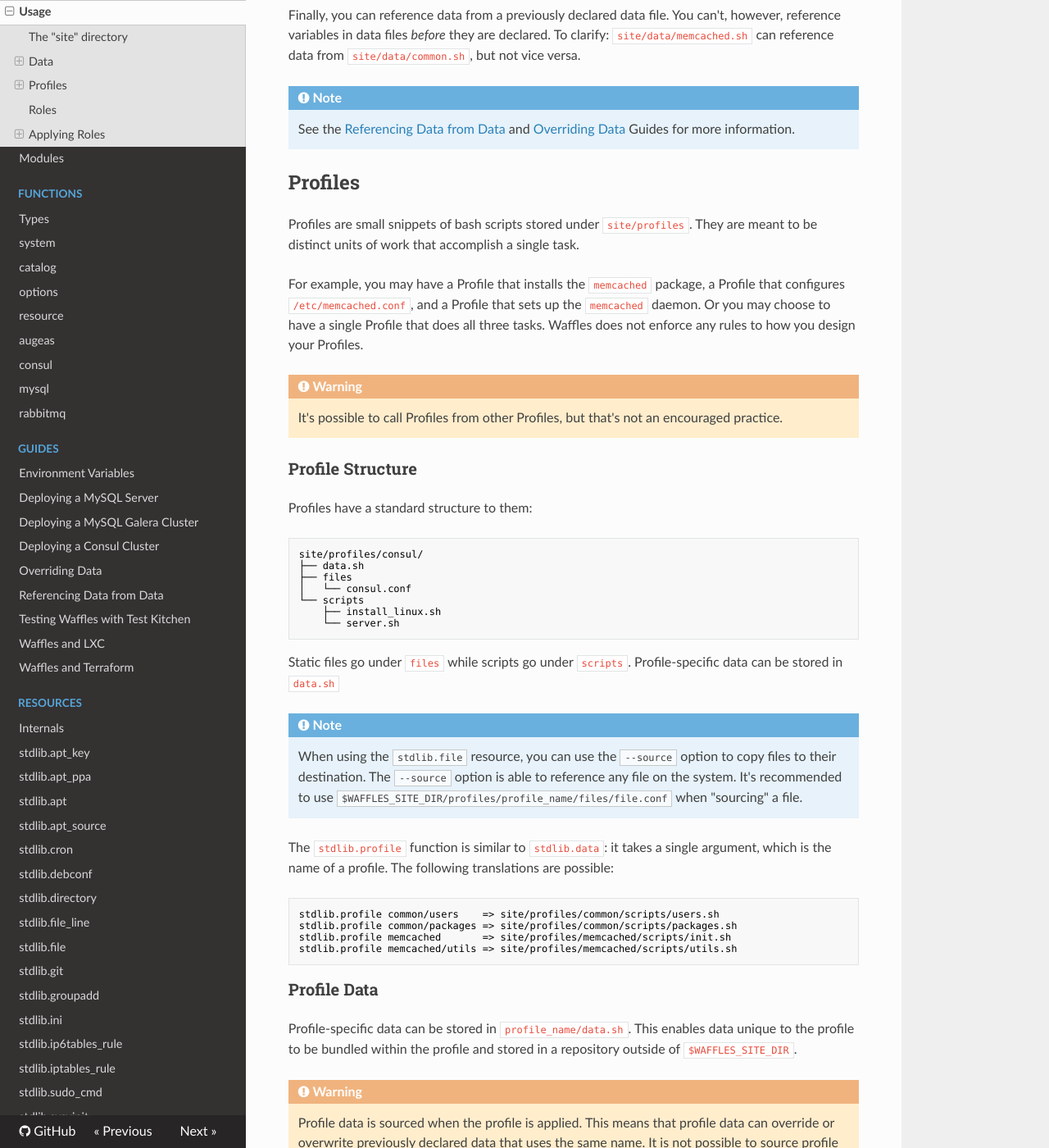
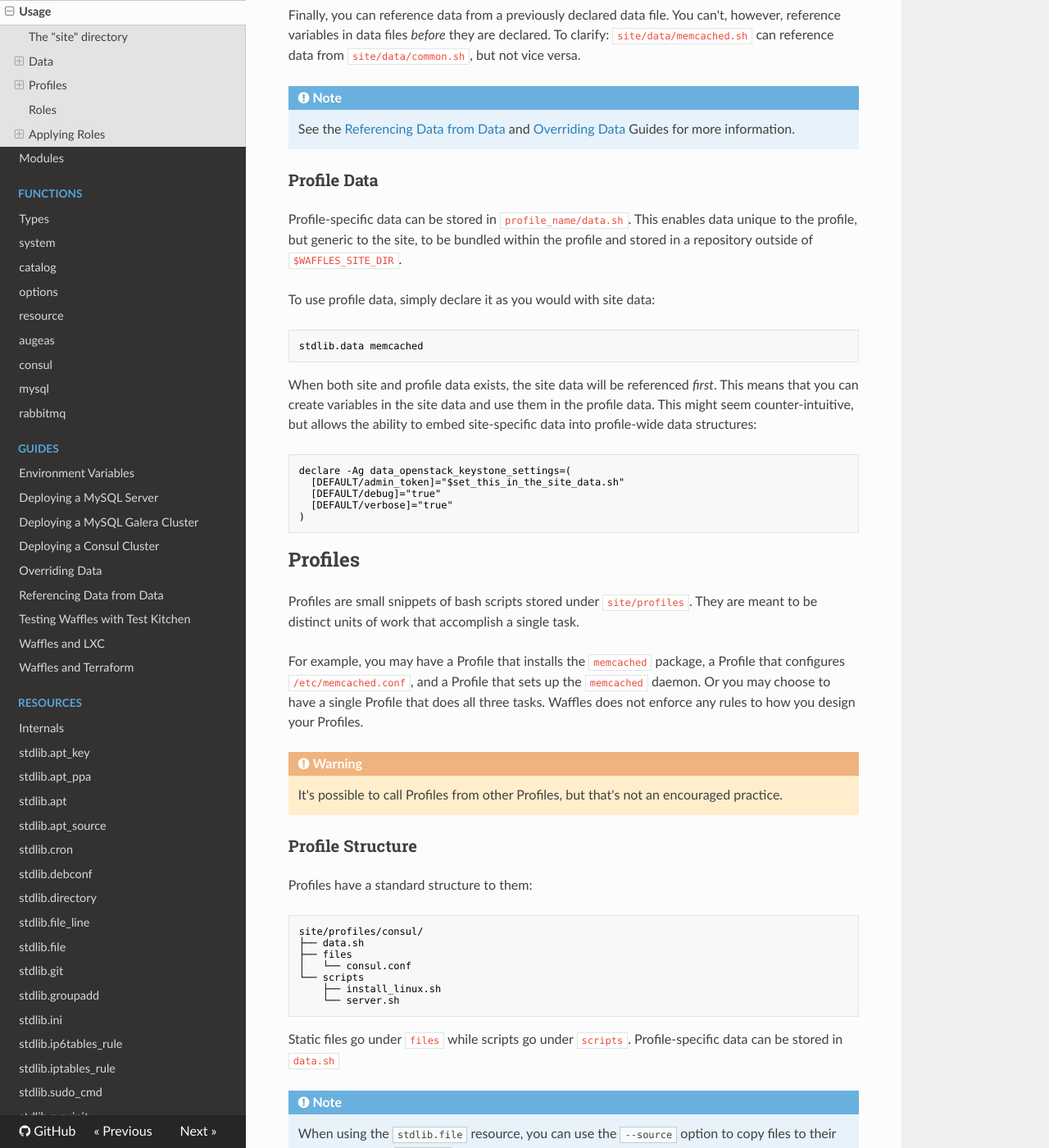
Before and after one commit to wffls/waffles, an MkDocs documentation site: the page built from docs/usage.md, in a window 1280 px wide and 1400 px high, scrolled down 2485 px. Shown: the whole window at 82% size. Built offline with MkDocs 1.6.1, drawn with Linux system fonts in a browser that asks for light colours; nearby versions of some CDN libraries; old or Windows-style settings are respelled for this version of MkDocs; some of the changed text lies outside the part shown.

Commit message:
Doc updates

````diff
--- a/docs/usage.md
+++ b/docs/usage.md
@@ -87,6 +87,26 @@ Finally, you can reference data from a previously declared data file. You can't,
 !!! Note
     See the [Referencing Data from Data](/guides/referencing-data-from-data) and [Overriding Data](/guides/override-data) Guides for more information.
 
+### Profile Data
+
+Profile-specific data can be stored in `profile_name/data.sh`. This enables data unique to the profile, but generic to the site, to be bundled within the profile and stored in a repository outside of `$WAFFLES_SITE_DIR`.
+
+To use profile data, simply declare it as you would with site data:
+
+```shell
+stdlib.data memcached
+```
+
+When both site and profile data exists, the site data will be referenced _first_. This means that you can create variables in the site data and use them in the profile data. This might seem counter-intuitive, but allows the ability to embed site-specific data into profile-wide data structures:
+
+```shell
+declare -Ag data_openstack_keystone_settings=(
+  [DEFAULT/admin_token]="$set_this_in_the_site_data.sh"
+  [DEFAULT/debug]="true"
+  [DEFAULT/verbose]="true"
+)
+```
+
 ## Profiles
 
 Profiles are small snippets of bash scripts stored under `site/profiles`. They are meant to be distinct units of work that accomplish a single task.
@@ -123,13 +143,6 @@ stdlib.profile common/packages => site/profiles/common/scripts/packages.sh
 stdlib.profile memcached       => site/profiles/memcached/scripts/init.sh
 stdlib.profile memcached/utils => site/profiles/memcached/scripts/utils.sh
 ```
-
-### Profile Data
-
-Profile-specific data can be stored in `profile_name/data.sh`. This enables data unique to the profile to be bundled within the profile and stored in a repository outside of `$WAFFLES_SITE_DIR`.
-
-!!! Warning
-    Profile data is sourced when the profile is applied. This means that profile data can override or overwrite previously declared data that uses the same name. It is not possible to source profile data at the beginning of the role like with `stdlib.data`.
 
 ### Git Profiles
 
````
Also changed, not shown: docs/README.md (deleted, +0 -9 lines), docs/functions/system.md (+8 -0 lines), docs/resources/consul.check.md (+3 -0 lines), docs/resources/consul.service.md (+3 -0 lines), docs/resources/consul.template.md (+3 -0 lines), docs/resources/consul.watch.md (+3 -0 lines).
